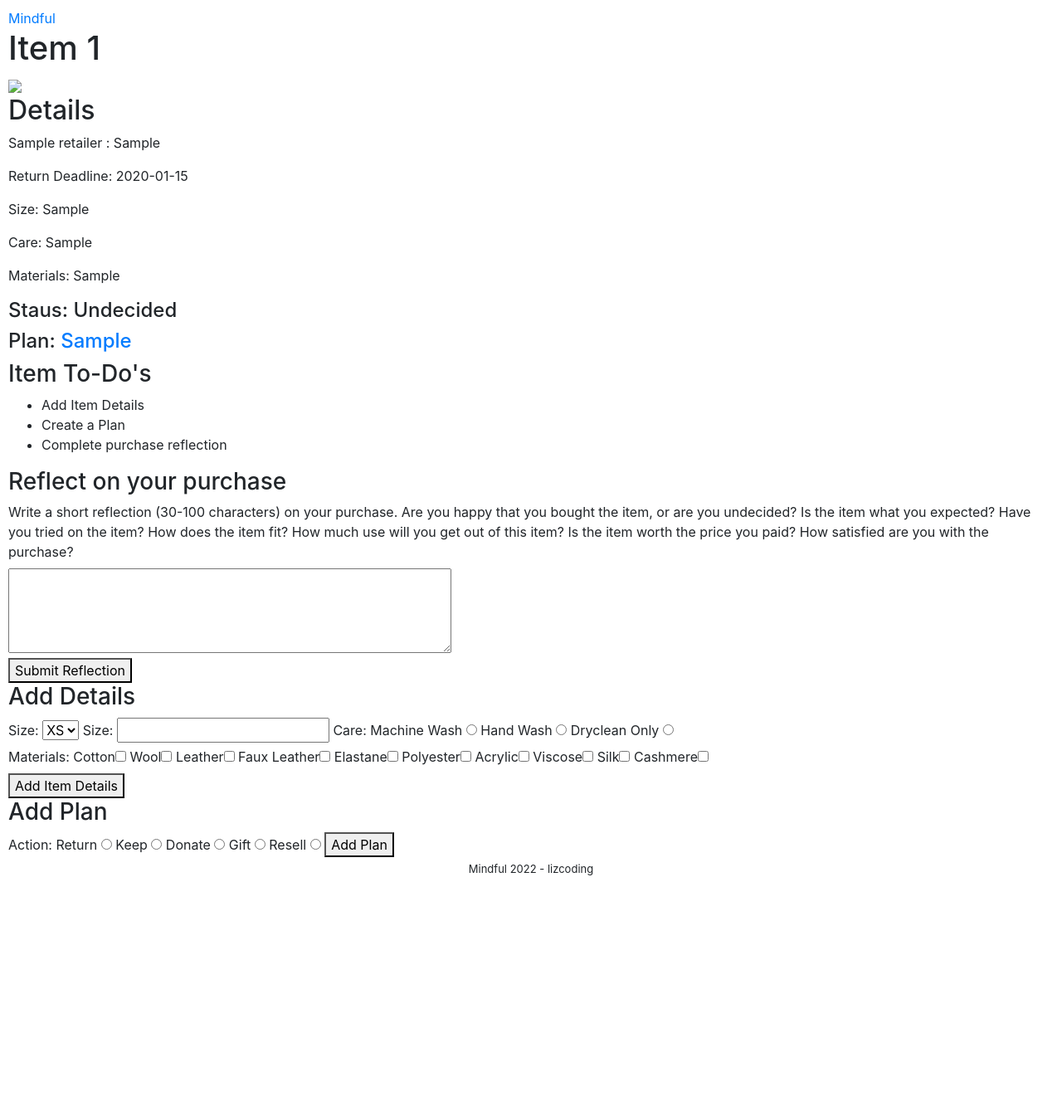
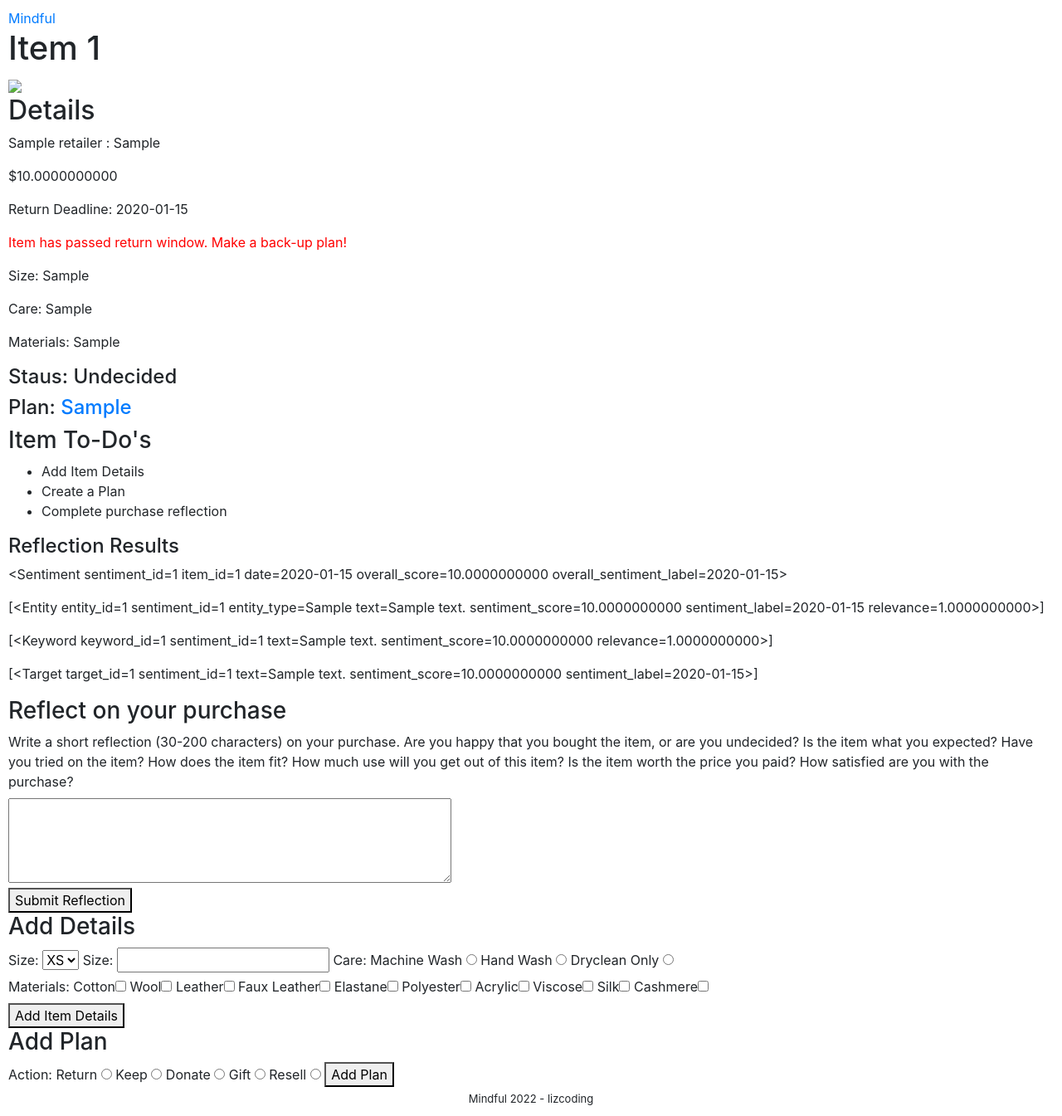
Before and after one commit to lizcoding/mindful, a Flask app: template templates/item.html in a window 1280 px wide. Shown: the whole page at 83% size. Before the commit the page ends 1055 px from the top, so only its background shows below. Run offline with Flask 2, Linux system fonts and the light colour scheme; tables that the repository leaves empty hold one stand-in row (values such as "Sample post"); the template is opened without the code that fills it: values that come from a table or form of the project are taken from there, most other values are stand-ins (such as "Sample title", 1, 10 or a date in 2020); parts of the project's set-up code (start-up, migrations or seed data) failed here and were passed over; some libraries are stand-ins or nearby versions.

Commit message:
Add Entity, Keyword, and Target tables to model.py. Edit the Sentiment table. Integrate IBM NLU API with Item Details page.

```diff
--- a/server.py
+++ b/server.py
@@ -1,27 +1,40 @@
+from ibm_watson import NaturalLanguageUnderstandingV1
+from ibm_cloud_sdk_core.authenticators import IAMAuthenticator
+from ibm_watson.natural_language_understanding_v1 import Features, EntitiesOptions, KeywordsOptions, SentimentOptions
 from flask import (Flask, redirect, flash, request, render_template, session)
 from jinja2 import StrictUndefined
+from markupsafe import re
 from model import connect_to_db
+import cloudinary.uploader
+import datetime
+import crud
+import json
 import os
-import crud
-import datetime
-import cloudinary.uploader
 
-# TO-DO: 1/14
-# TO-DO: [ ] Add price attribute to Item objects (edit DB)
-# TO-DO: [ ] Add entry date attribute to Sentiment objects (edit DB)
-# TO-DO: [ ] Ensure Sentiment object instantiation from form submission
+# <----------- UP NEXT ------------------->
+# TO-DO: [ ] Edit model.py to add emotion attributes to Entity, Keyword, and Target tables
+
+# <----------- TO-DO's: Odds and Ends ------------------->
+# TO-DO: [ ] Validate Add Item Form (can't add dates in the past)
+# TO-DO: [ ] Automatically calculate return deadline date
 
 # TO-DO: [ ] Change "Status" when plan has been added + when plan has been executed
 # TO-DO: [ ] Remove "Add Details", "Add Plan" forms for items with existing details/plans
-# TO-DO: [X] Add "Days Left" displays in the Dashboard
+
 # TO-DO: [ ] Create Profile route for non-tracked items (items that finished Mindful track-plan life-cycle)
 # TO-DO: [ ] Order items/plans on dashboard by time-sensitivity (Days left)
 # TO-DO: [ ] Show top 3 time-sensitive items or plans at the very top of the page
 
+# <----------- END OF MVP - On the Horizon ------------------->
 # END OF MVP: IMB Watson integration up and running
-# TO-DO: [ ] Screen capture walk through of MVP
+# On the horizon:
+#   OAuth login (login with google, sync with Google Calendar)
+#   Dynamic search for retailers + items
+#   Implement Flask Login (more features): https://flask-login.readthedocs.io/en/latest/#flask_login.login_required
+#   Google Search Bar then scrape data? Hidden store parameter
+#   Try to get Joe to break my site :)
+#   Ask Anjelica to rate features for automation
 
-# On the horizon: OAuth login
 
 app = Flask(__name__)
 app.jinja_env.undefined = StrictUndefined
@@ -34,6 +47,14 @@ app.secret_key = os.environ['MINDFUL_KEY']
 CLOUD_NAME = os.environ['CLOUD_NAME']
 CLOUDINARY_KEY = os.environ['CLOUD_KEY']
 CLOUDINARY_SECRET = os.environ['CLOUD_SECRET']
+
+# Configure IBM Natural Language Understanding
+authenticator = IAMAuthenticator(os.environ['IBM_NATURAL_LANGUAGE_KEY'])
+natural_language_understanding = NaturalLanguageUnderstandingV1(
+    version='2021-08-01',
+    authenticator=authenticator
+)
+natural_language_understanding.set_service_url(os.environ['IBM_NATURAL_LANGUAGE_URL'])
 
 
 @app.route("/")
@@ -95,7 +116,6 @@ def dashboard():
         delta = return_deadline - datetime.date(today_list[0], today_list[1], today_list[2])
         deltas.append(delta)
 
-    today = session.get("today")
     return render_template("dashboard.html", user=user, tracked_items=tracked_items, plans=plans, today=today, deltas=deltas)
 
 
@@ -104,8 +124,12 @@ def item_details(item_id):
     if not session.get("user_id"):
         return redirect("/")
     item = crud.get_item_by_id(item_id)
+    date = session["today"]
+    today_list =[int(num) for num in date.split('-')]
+    today = datetime.date(today_list[0], today_list[1], today_list[2])
+    days_left = item.return_deadline - today
 
-    return render_template("item.html", item=item)
+    return render_template("item.html", item=item, days_left=days_left)
 
 
 @app.route("/add_item", methods=['POST'])
@@ -118,6 +142,7 @@ def add_item():
     return_type = request.form.get("return_type")
     brand = request.form.get("brand")
     retailer_name = request.form.get("retailer")
+    price = request.form.get("price")
 
     if not crud.get_retailer_by_name(user, retailer_name):
         main_url = request.form.get("main_url")
@@ -127,7 +152,7 @@ def add_item():
     else:
         retailer = crud.get_retailer_by_name(user, retailer_name)
 
-    item = crud.create_item(user.user_id, retailer.retailer_id, brand, item_url, return_deadline, return_type)
+    item = crud.create_item(user.user_id, retailer.retailer_id, brand, item_url, price, return_deadline, return_type)
 
     text = request.form.get("text")
     email = request.form.get("email")
@@ -181,10 +206,49 @@ def add_detail(item_id):
 def add_sentiment(item_id):
     if not session.get("user_id"):
         return redirect("/")
+    date = session["today"]
+    item = crud.get_item_by_id(item_id)
+    previous_sentiments = item.sentiments
+    today_list =[int(num) for num in date.split('-')]
+    today = datetime.date(today_list[0], today_list[1], today_list[2])
+
+    if previous_sentiments:
+        for record in previous_sentiments[::]:
+            if record.date == today:
+                flash("Today's reflection has already been entered!")
+                return redirect(f"/item/{item_id}")
+
+
     entry = request.form.get("reflection")
-    analysis = ""
-    score = ""
-    crud.create_sentiment(item_id, entry, analysis, score)
+
+    response = natural_language_understanding.analyze(text=entry, features=Features(
+        entities=EntitiesOptions(emotion=True, sentiment=True, limit=2),
+        keywords=KeywordsOptions(emotion=True, sentiment=True, limit=3),
+        sentiment=SentimentOptions(targets=['item', 'fit', 'size', 'value',
+        'worth', 'keep', 'return', 'quality', 'wear', 'color']))).get_result()
+
+    if not response.get("entities"):
+        entities = []
+    else:
+        entities = [entity for entity in response["entities"]]
+    if not response.get("keywords"):
+        keywords = []
+    else:
+        keywords = [keyword for keyword in response["keywords"]]
+    if not response.get("sentiment"):
+            flash("Unable to generate sentiment analysis from text entered.")
+            return redirect(f"/item/{item_id}")
+    else:
+        if not response.get("sentiment").get("targets"):
+            target_words = []
+        else:
+            target_words = [target for target in response["sentiment"]["targets"]]
+            general_sentiment_score = response["sentiment"]["document"]["score"]
+            general_sentiment_label = response["sentiment"]["document"]["label"]
+
+    crud.create_sentiment(
+        item_id, date, entry, general_sentiment_score, general_sentiment_label,
+        entities, keywords, target_words)
 
     return redirect(f"/item/{item_id}")
 
--- a/templates/dashboard.html
+++ b/templates/dashboard.html
@@ -70,7 +70,10 @@ Bootstrap Progress: https://getbootstrap.com/docs/4.3/components/progress/
             <label for="return_deadline">Last day to return item: </label>
             <input type="date" name="return_deadline" required>
         </div>
-
+        <div>
+            <label for="Price">Price: </label>
+            <input type="number" name="price" min="0" step="0.01" required>
+        </div>
         <div>
             <label>Returns can be made: </label>
             <label>In-person</label>
--- a/templates/item.html
+++ b/templates/item.html
@@ -18,17 +18,27 @@
         {% endif %}
     </p>
   {% endif %}
-
+  <p>${{item.price}}</p>
   <p>Return Deadline: {{ item.return_deadline }}</p>
+  {% if days_left.days >= 0 %}
+      <p>Days left before return deadline: {{days_left.days}} </p>
+      {% if days_left.days == 0 %}
+          <p style="color:red;">Must return this item today!</p>
+      {% endif %}
+  {% else %}
+    <p style="color:red;">Item has passed return window. Make a back-up plan!</p>
+  {% endif %}
   <p>{% if item.size %}Size: {{ item.size }} {% endif %}</p>
   <p>{% if item.care %}Care: {{ item.care }} {% endif %}</p>
   <p>{% if item.materials %}Materials: {{ item.materials }} {% endif %}</p>
   </div>
-  <h4>Staus: {{ item.decision_status }}</h4>
-  {% if item.plan %}
-    <h4>Plan: <a href="/plan/{{item.plan[0].plan_id}}">{{ item.plan[0].action }}</a></h4>
-  {% endif %}
 
+  <div>
+    <h4>Staus: {{ item.decision_status }}</h4>
+    {% if item.plan %}
+      <h4>Plan: <a href="/plan/{{item.plan[0].plan_id}}">{{ item.plan[0].action }}</a></h4>
+    {% endif %}
+  </div>
   <!-- Item To-Do's -->
   <div>
     <h3>Item To-Do's </h3>
@@ -38,18 +48,35 @@
       <!-- Every-Day, twice a week, or weekly (allow user to choose days) -->
       <li>Complete purchase reflection</li>
     </ul>
+  </div>
 
+  <!-- Display Reflection Results -->
+  <div>
+    {% if item.sentiments %}
+      <h4>Reflection Results</h4>
+      <p>{{item.sentiments[-1]}}</p>
+      {% if item.sentiments[-1].entities %}
+        <p>{{item.sentiments[-1].entities}}</p>
+      {% endif %}
+      {% if item.sentiments[-1].keywords %}
+        <p>{{item.sentiments[-1].keywords}}</p>
+      {% endif %}
+      {% if item.sentiments[-1].targets %}
+        <p>{{item.sentiments[-1].targets}}</p>
+      {% endif %}
+    {% endif %}
   </div>
+
   <!-- Add Sentiment/Daily Reflection Form -->
   <div>
     <form action="/item/{{item.item_id}}/add_sentiment" method="POST">
     <div>
       <h3>Reflect on your purchase</h3>
-    <label for="reflection">Write a short reflection (30-100 characters) on your purchase. Are you
+    <label for="reflection">Write a short reflection (30-200 characters) on your purchase. Are you
       happy that you bought the item, or are you undecided? Is the item what you expected? Have you tried
       on the item? How does the item fit? How much use will you get out of this item? Is the item worth
       the price you paid? How satisfied are you with the purchase?</label>
-    <textarea id="reflection" name="reflection" rows="4" cols="50" minlength="30" maxlength="100"></textarea>
+    <textarea id="reflection" name="reflection" rows="4" cols="50" minlength="30" maxlength="200" required></textarea>
     </div>
     <button type="submit">Submit Reflection</button>
     </form>
@@ -68,7 +95,6 @@
     </select>
     <label for="int_size">Size: </label>
     <input type="number" name="int_size">
-
     <label for="care">Care: </label>
     <label>Machine Wash</label>
     <input type="radio" name="care" value="machine washable">
@@ -76,7 +102,6 @@
     <input type="radio" name="care" value="hand wash">
     <label>Dryclean Only</label>
     <input type="radio" name="care" value="dryclean only">
-
     <div>
     <label>Materials: </label>
     <label>Cotton</label><input type="checkbox" name="cotton" value="cotton">
@@ -90,7 +115,6 @@
     <label>Silk</label><input type="checkbox" name="silk" value="silk">
     <label>Cashmere</label><input type="checkbox" name="cashmere" value="cashmere">
     </div>
-
     <button type="submit">Add Item Details</button>
   </form>
   </div>
@@ -109,7 +133,6 @@
     <input type="radio" name="action" value="gift" required>
     <label>Resell</label>
     <input type="radio" name="action" value="resell" required>
-
     <button type="submit">Add Plan</button>
   </form>
   </div>
```
Also changed, not shown: brainstorm.txt (+4 -3 lines), crud.py (+43 -5 lines), model.py (+64 -4 lines), project_journal.txt (+16 -13 lines).
